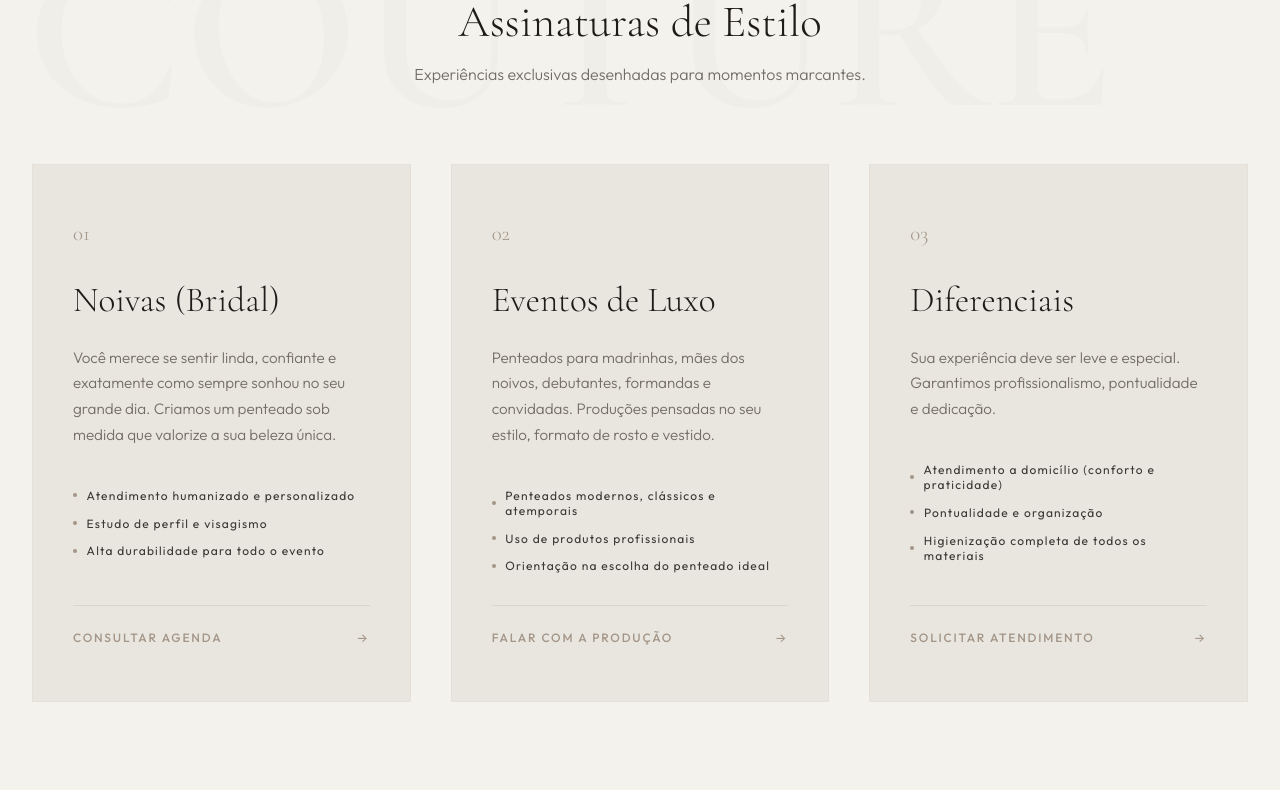
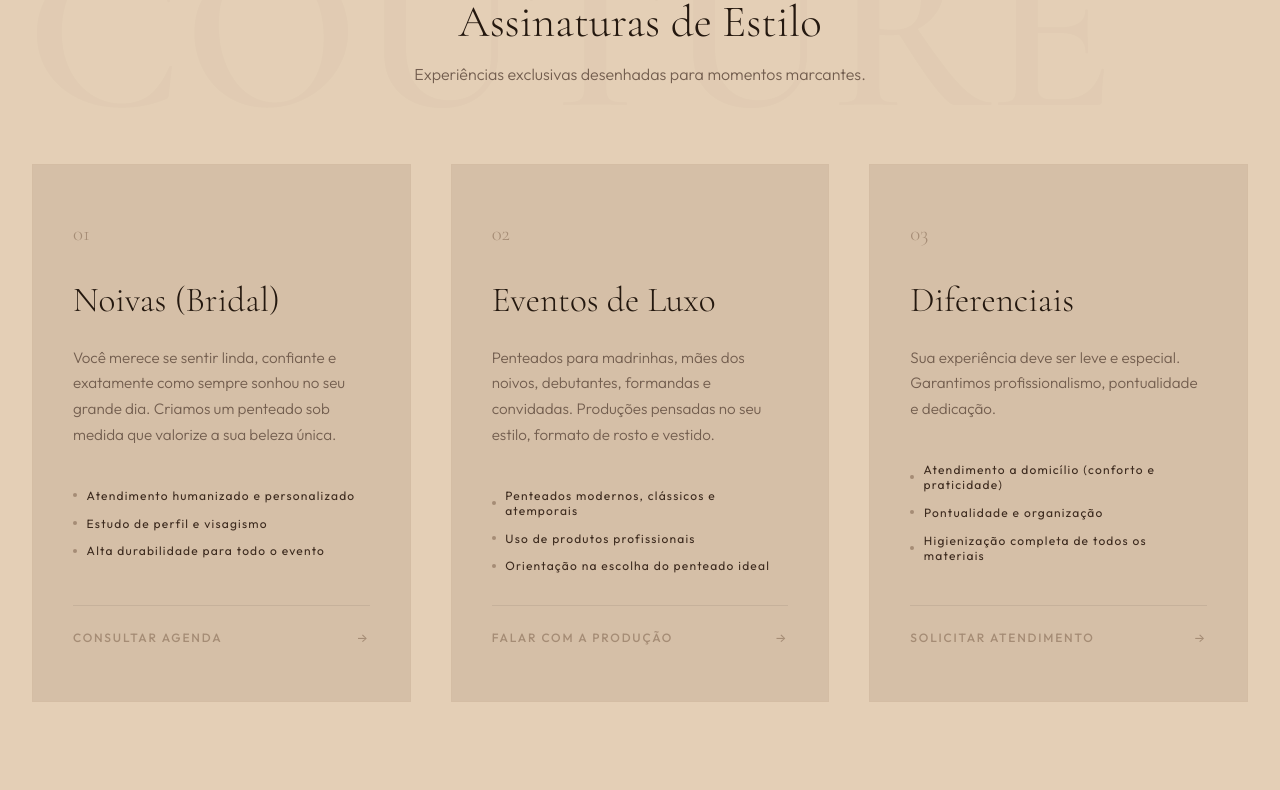
Before and after one commit to willdbga-code/Camila, a website built with Vite: page index.html in a window 1280 px wide. Shown: the part 2010-2800 px from the top of the page. Built offline with nearby package versions, Linux system fonts and the light colour scheme.

Commit message:
style: colorize site with warm caramel and dark chocolate palette

```diff
--- a/src/style.css
+++ b/src/style.css
@@ -1,19 +1,19 @@
 /* --- Design System & CSS Variables --- */
 :root {
-    /* Color Palette - Triangulated Linen Cream, Sand & Charcoal */
-    --bg-dark: #f3f2ed;        /* Soft linen warm cream from the card */
-    --bg-card: #e8e6df;        /* Soft sand/beige for card contrast */
-    --bg-overlay: rgba(243, 242, 237, 0.97); /* Linen overlay */
-
-    --text-pure: #1e1b18;      /* Deep crisp charcoal/cocoa for headlines */
-    --text-cream: #3c3835;     /* Warm dark cocoa for body text */
-    --text-muted: #736d67;     /* Soft warm gray for secondary details */
-    --text-dark: #f3f2ed;      /* Soft cream text on dark accents (buttons) */
-
-    --gold: #1e1b18;           /* Dark charcoal accent for primary elements */
-    --gold-rgb: 30, 27, 24;
-    --bronze: #a39587;         /* Elegant latte bronze for borders and links */
-    --bronze-light: #d3c9be;   /* Soft warm beige for borders/dividers */
+    /* Color Palette - Triangulated Caramel Cream, Sand & Chocolate */
+    --bg-dark: #e4cfb6;        /* Soft warm caramel cream background */
+    --bg-card: #d5bfa7;        /* Warm latte sand/beige for card contrast */
+    --bg-overlay: rgba(228, 207, 182, 0.97); /* Caramel overlay */
+
+    --text-pure: #24180f;      /* Deep rich chocolate for headlines */
+    --text-cream: #3d2b1f;     /* Warm dark chocolate for body text */
+    --text-muted: #735e4f;     /* Soft warm cocoa gray for secondary details */
+    --text-dark: #e4cfb6;      /* Caramel cream text on dark accents (buttons) */
+
+    --gold: #24180f;           /* Dark chocolate accent for primary elements */
+    --gold-rgb: 36, 24, 15;
+    --bronze: #a58c75;         /* Elegant caramel bronze for borders and links */
+    --bronze-light: #cfbcab;   /* Soft warm beige for borders/dividers */
 
     /* Typography */
     --font-serif: 'Cormorant Garamond', Georgia, serif;
@@ -175,7 +175,7 @@ a {
 .btn-secondary {
     background-color: transparent;
     color: var(--text-cream);
-    border: 1px solid rgba(30, 27, 24, 0.25);
+    border: 1px solid rgba(36, 24, 15, 0.25);
 }
 
 .btn-secondary:hover {
@@ -197,9 +197,9 @@ a {
 
 .header.scrolled {
     padding: 1rem 0;
-    background-color: rgba(243, 242, 237, 0.92);
+    background-color: rgba(228, 207, 182, 0.92);
     backdrop-filter: blur(15px);
-    border-bottom: 1px solid rgba(163, 149, 135, 0.15);
+    border-bottom: 1px solid rgba(165, 140, 117, 0.15);
 }
 
 .header-container {
@@ -320,7 +320,7 @@ a {
     font-size: 25vw;
     font-family: var(--font-serif);
     font-weight: 600;
-    color: rgba(30, 27, 24, 0.02);
+    color: rgba(36, 24, 15, 0.02);
     line-height: 1;
     pointer-events: none;
     user-select: none;
@@ -459,7 +459,7 @@ a {
 .scroll-line {
     width: 1px;
     height: 60px;
-    background-color: rgba(30, 27, 24, 0.15);
+    background-color: rgba(36, 24, 15, 0.15);
     position: relative;
     overflow: hidden;
 }
@@ -606,7 +606,7 @@ a {
     font-size: 18vw;
     font-family: var(--font-serif);
     font-weight: 600;
-    color: rgba(30, 27, 24, 0.015);
+    color: rgba(36, 24, 15, 0.015);
     pointer-events: none;
 }
 
@@ -714,7 +714,7 @@ a {
 .service-action {
     margin-top: 2rem;
     padding-top: 1.5rem;
-    border-top: 1px solid rgba(30, 27, 24, 0.08);
+    border-top: 1px solid rgba(36, 24, 15, 0.08);
 }
 
 .service-link {
@@ -1042,7 +1042,7 @@ a {
 .form-input, .form-select, .form-textarea {
     background: transparent;
     border: none;
-    border-bottom: 1px solid rgba(30, 27, 24, 0.15);
+    border-bottom: 1px solid rgba(36, 24, 15, 0.15);
     color: var(--text-cream);
     padding: 0.8rem 0;
     font-family: var(--font-sans);
@@ -1496,12 +1496,12 @@ a {
     left: 0;
     width: 100%;
     height: 100%;
-    background: linear-gradient(to bottom, rgba(30, 27, 24, 0.1) 0%, rgba(30, 27, 24, 0.8) 100%);
+    background: linear-gradient(to bottom, rgba(36, 24, 15, 0.1) 0%, rgba(36, 24, 15, 0.8) 100%);
     transition: var(--transition-smooth);
 }
 
 .category-card:hover .category-overlay {
-    background: linear-gradient(to bottom, rgba(30, 27, 24, 0.2) 0%, rgba(30, 27, 24, 0.9) 100%);
+    background: linear-gradient(to bottom, rgba(36, 24, 15, 0.2) 0%, rgba(36, 24, 15, 0.9) 100%);
 }
 
 .category-content {
```
